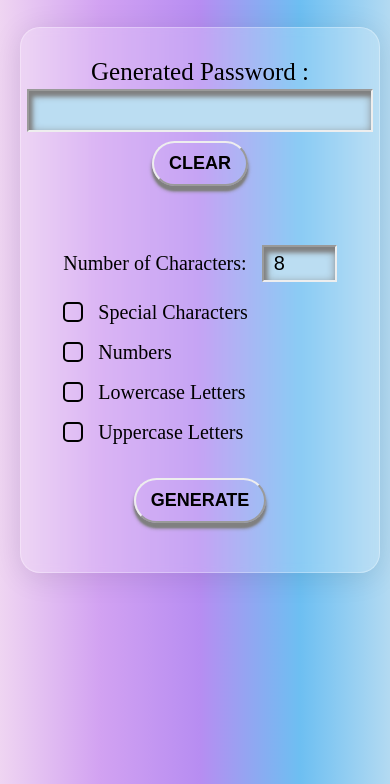
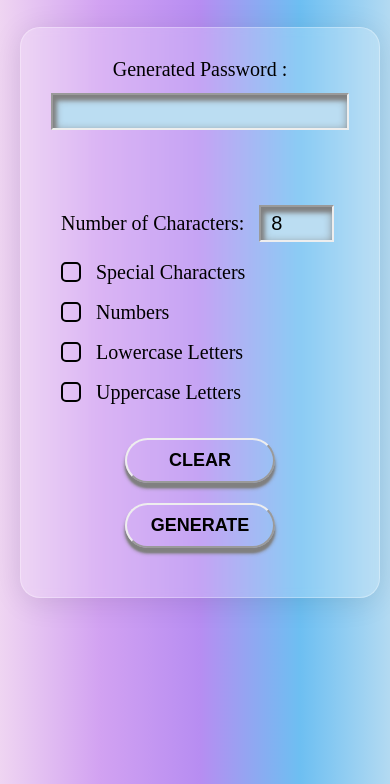
Before and after one commit to Nielark/Web-Password-Generator, a plain HTML site: page index.html in a window 390 px wide. Shown: the part 60-844 px from the top of the page. Drawn offline with Linux system fonts and the light colour scheme.

Commit message:
Modify the UI design and responsive web design

```diff
--- a/index.html
+++ b/index.html
@@ -15,20 +15,16 @@
         </div>
 
         <div class="container">
-            <div id="input-ctn">
-                <form action="">
+            <div id="ctn-input">
                 <label for="password">Generated Password :</label>
                 <input type="text" name="password" id="password" value="" disabled>
-                    <input type="button" value="CLEAR" id="clear">
-                </form>
             </div>
 
             <div id="ctn-msg">
                 <p class="msg"></p>
             </div>
 
-            <div id="combination-ctn">
-                <form action="">
+            <div id="ctn-combination">
                 <label for="number-characters">Number of Characters: </label>
                 <input type="number" name="number-characters" id="number-characters" min="8" value="8" required>
                 <br>
@@ -44,10 +40,10 @@
                 <input type="checkbox" name="uppercase-letters" id="uppercase-letters">
                 <label for="uppercase-letters">Uppercase Letters</label>
 
-                    <div class="btn-generate">
+                <div class="ctn-button">
+                    <input type="button" value="CLEAR" id="clear">
                     <input type="button" value="GENERATE" id="generate">
                 </div>
-                </form>
             </div>
         </div>
     </div>
--- a/style.css
+++ b/style.css
@@ -10,19 +10,16 @@
     padding: 20px;
     max-width: 100%;
     min-width: 400px;
-    min-height: 100dvh;
+    min-height: 100vh;
 }
 
 .header {
-    margin: 0 auto;
     text-align: center;
     margin-bottom: 30px;
-    max-width: 800px;
 }
 
 .container {
     max-width: 800px;
-    min-height: 500px;
     position: relative;
     margin: 0 auto;
     padding: 20px;
@@ -35,15 +32,20 @@
     display: flex;
     flex-direction: column;
     align-items: center;
-    gap: 50px;
 }
 
-#input-ctn {
-    font-size: 25px;
+#ctn-input {
+    width: 100%;
+    font-size: 20px;
+    display: flex;
+    justify-content: center;
+    align-items: center;
+    gap: 12px;
     padding: 10px;
+    margin-bottom: 40px;
 }
 
-#combination-ctn {
+#ctn-combination {
     padding: 15px;
     font-size: 20px;
 }
@@ -51,17 +53,17 @@
 #ctn-msg {
     position: absolute;
     display: none;
-    top: 20%;
+    top: 18%;
     padding: 3px;
 }
 
 .msg {
     color: red;
     font-weight: bold;
-    font-size: 20px;
+    font-size: 18px;
 }
 
-.btn-generate {
+.ctn-button {
     margin-top: 20px;
     text-align: center;
 }
@@ -72,14 +74,14 @@ input {
     vertical-align: middle;
 }
 
-#combination-ctn label,
-#combination-ctn input {
+#ctn-combination label,
+#ctn-combination input {
     margin: 10px 5px;
 }
 
-input[type="text"] {
+input[type="text"],
+input[type="number"] {
     padding: 5px 10px;
-    font-size: 25px;
     outline: none;
     border: 2px inset;
     background-color: #BBDDF2;
@@ -87,15 +89,14 @@ input[type="text"] {
                 inset 1px 3px 10px gray;
 }
 
+input[type="text"] {
+    font-size: 20px;
+    min-width: 100px;
+}
+
 input[type="number"] {
     font-size: 20px;
-    padding: 5px 10px;
     width: 75px;
-    outline: none;
-    border: 2px inset;
-    background-color: #BBDDF2;
-    box-shadow: inset 3px 5px 4px gray,
-                inset 1px 3px 10px gray;
 }
 
 input[type="checkbox"] {
@@ -121,7 +122,8 @@ input[type="button"] {
     background-color: transparent;
     font-size: 18px;
     font-weight: bold;
-    padding: 10px 15px;
+    width: 150px;
+    padding: 10px 0;
     outline: none;
     border: 2px outset;
     border-radius: 30px;
@@ -144,29 +146,16 @@ input[type="button"] {
     transition: 150ms;
 }
 
-@media  screen and (max-width: 768px) {
-    .container {
-        gap: 10px;
+@media  screen and (max-width: 555px) {
+    input[type="text"] {
+        width: 100%;
+    }
+
+    #ctn-input {
+        flex-direction: column;
     }
 
     #ctn-msg {
-        top: 32%;
-    }
-
-    #input-ctn {
-        text-align: center;
-    }
-
-    #input-ctn label,
-        input[type="text"] {
-        display: block;
-    }
-
-    input[type="text"] {
-        margin: 3px 0;
-    }
-
-    #input-ctn #clear {
-        margin: 10px 0;
+        top: 21%;
     }
 }
```
Lines whose indentation alone changed are shown as unchanged.
